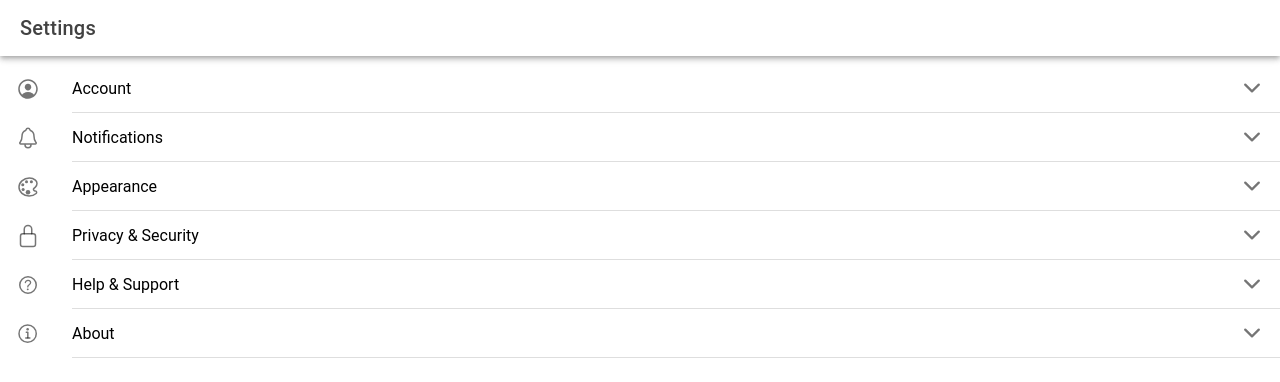
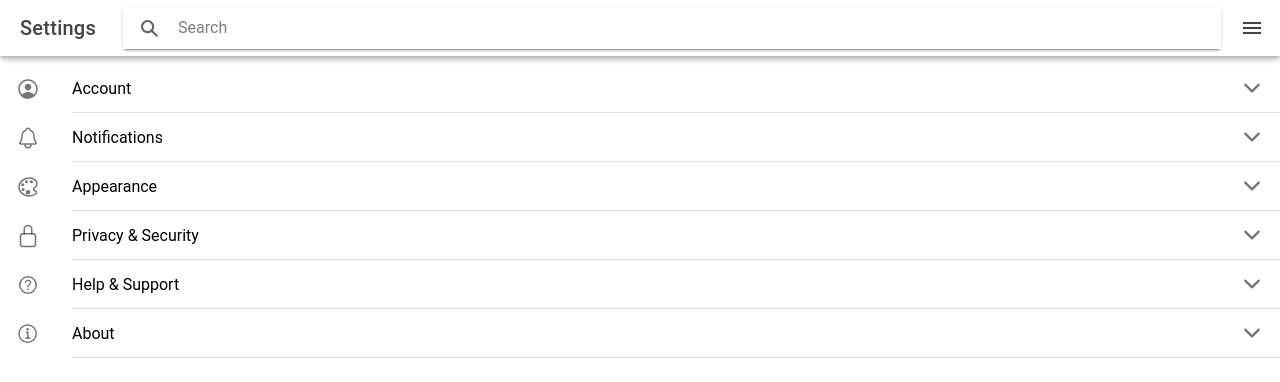
Before and after one commit to FrhnSpwli/Website-Desa, a React (Vite) app: page /settings in a window 1280 px wide. Shown: the top 382 px of the page. Built offline with nearby package versions, Linux system fonts and the light colour scheme.

Commit message:
fixing route and Navbar Component Implementation

```diff
--- a/src/pages/About.tsx
+++ b/src/pages/About.tsx
@@ -2,11 +2,12 @@ import { IonContent, IonHeader, IonPage, IonTitle, IonToolbar } from '@ionic/rea
 import Footer from '../components/organisms/Footer';
 import Header from '../components/organisms/Header';
 import './About.css';
+import Navbar from '../components/organisms/Navbar';
 
 const About: React.FC = () => {
   return (
     <IonPage>
-      <Header />
+      <Navbar>About</Navbar>
       <div className='about-container'>
         <h1>About</h1>
       </div>
--- a/src/pages/Home.tsx
+++ b/src/pages/Home.tsx
@@ -1,13 +1,13 @@
 import { IonContent, IonHeader, IonPage, IonTitle, IonToolbar } from '@ionic/react';
 import ExploreContainer from '../components/molecules/ExploreContainer';
 import Footer from '../components/organisms/Footer';
-import Header from '../components/organisms/Header';
+import Navbar from '../components/organisms/Navbar';
 import './Home.css';
 
 const Home: React.FC = () => {
   return (
     <IonPage>
-      <Header />
+      <Navbar>Home</Navbar>
       <ExploreContainer />
       <Footer />
     </IonPage>
--- a/src/pages/Landing.tsx
+++ b/src/pages/Landing.tsx
@@ -2,11 +2,12 @@ import { IonContent, IonHeader, IonPage, IonTitle, IonToolbar } from '@ionic/rea
 import Footer from '../components/organisms/Footer';
 import Header from '../components/organisms/Header';
 import './Landing.css';
+import Navbar from '../components/organisms/Navbar';
 
 const Landing: React.FC = () => {
   return (
     <IonPage>
-      <Header />
+      <Navbar>Landing Page</Navbar>
       <div className='landing-container'>
         <h1>Landing</h1>
       </div>
--- a/src/pages/Settings.tsx
+++ b/src/pages/Settings.tsx
@@ -2,6 +2,7 @@ import React, { useState } from 'react';
 import { IonInput, IonContent, IonHeader, IonPage, IonTitle, IonToolbar, IonList, IonItem, IonLabel, IonToggle, IonSelect, IonSelectOption, IonRange, IonIcon } from '@ionic/react';
 import { chevronDownOutline, chevronUpOutline, personCircleOutline, notificationsOutline, colorPaletteOutline, lockClosedOutline, helpCircleOutline, informationCircleOutline } from 'ionicons/icons';
 import './Settings.css';
+import Navbar from '../components/organisms/Navbar';
 
 const Settings: React.FC = () => {
   const [activeMenu, setActiveMenu] = useState('');
@@ -131,11 +132,7 @@ const Settings: React.FC = () => {
 
   return (
     <IonPage>
-      <IonHeader>
-        <IonToolbar>
-          <IonTitle>Settings</IonTitle>
-        </IonToolbar>
-      </IonHeader>
+      <Navbar>Settings</Navbar>
       <IonContent onMouseEnter={handleMouseEnter} onMouseLeave={handleMouseLeave}>
         {showHeader && (
           <div className='header' style={{ marginBottom: showFooter ? '50px' : '0' }}>
```
